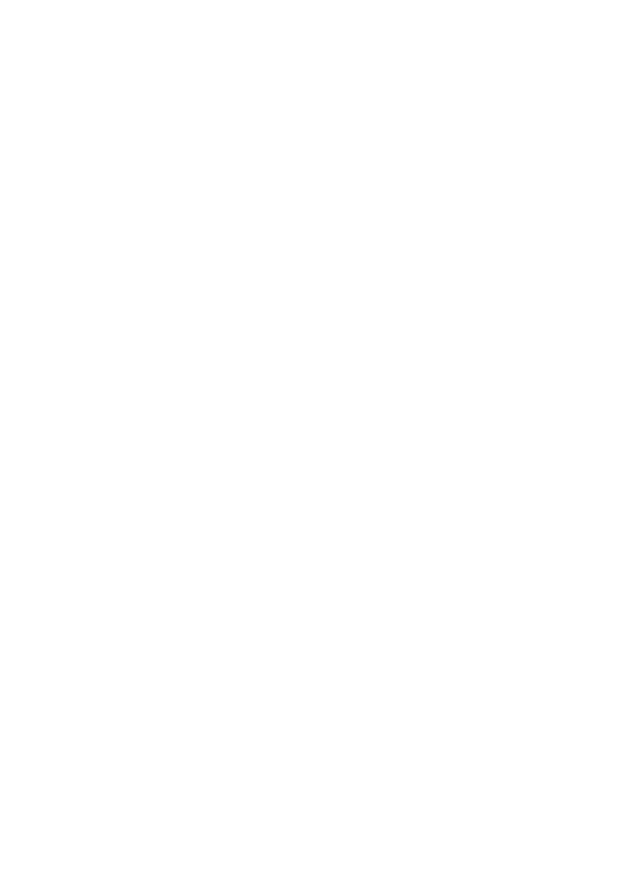
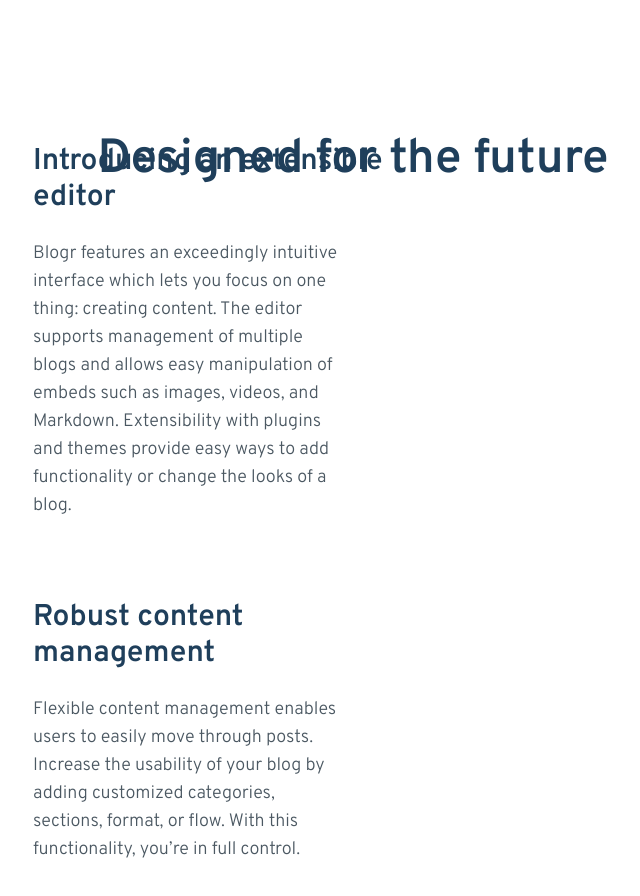
Before and after one commit to santos-pierre/blogr, a Next.js app: page / in a window 1280 px wide. Shown: the part 720-1616 px from the top of the page, without its empty margins (287-927 px from the left). Before the commit the page ends 800 px from the top, so only its background shows below. Built offline with nearby package versions, Linux system fonts and the light colour scheme.

Commit message:
Section - Designed for the future - Desktop

```diff
--- /dev/null
+++ b/components/IntroSection.tsx
@@ -0,0 +1,49 @@
+import Title from './ui/Title';
+import SubTitle from './ui/SubTitle';
+import Paragraph from './ui/Paragraph';
+
+const IntroSection = () => {
+    return (
+        <section className="relative my-44">
+            <Title center additionalStyle="">
+                Designed for the future
+            </Title>
+            <div className="flex items-center ml-80 h-[80vh]">
+                {/* Text Section */}
+                <div className="flex flex-col w-2/5 space-y-20">
+                    <div className="space-y-6">
+                        <SubTitle>Introducing an extensible editor</SubTitle>
+                        <Paragraph>
+                            Blogr features an exceedingly intuitive interface which lets you focus on one
+                            thing: creating content. The editor supports management of multiple blogs and
+                            allows easy manipulation of embeds such as images, videos, and Markdown.
+                            Extensibility with plugins and themes provide easy ways to add functionality or
+                            change the looks of a blog.
+                        </Paragraph>
+                    </div>
+                    <div className="space-y-6">
+                        <SubTitle>Robust content management</SubTitle>
+                        <Paragraph>
+                            Flexible content management enables users to easily move through posts. Increase
+                            the usability of your blog by adding customized categories, sections, format, or
+                            flow. With this functionality, you’re in full control.
+                        </Paragraph>
+                    </div>
+                </div>
+                <div className="desktop:block hidden ml-56 overflow-hidden">
+                    <div
+                        style={{
+                            width: '925px',
+                            height: '1100px',
+                            backgroundImage: "url('/assets/images/illustration-editor-desktop.svg')",
+                            backgroundRepeat: 'no-repeat',
+                            backgroundSize: '120%',
+                        }}
+                    ></div>
+                </div>
+            </div>
+        </section>
+    );
+};
+
+export default IntroSection;
--- /dev/null
+++ b/components/ui/Paragraph.tsx
@@ -0,0 +1,5 @@
+const Paragraph: React.FC = ({ children }) => {
+    return <p className="font-body text-skin-neutral-body font-light text-lg pr-[4.3rem]">{children}</p>;
+};
+
+export default Paragraph;
--- /dev/null
+++ b/components/ui/SubTitle.tsx
@@ -0,0 +1,5 @@
+const SubTitle: React.FC = ({ children }) => {
+    return <h2 className="font-body text-skin-heading font-semibold text-3xl">{children}</h2>;
+};
+
+export default SubTitle;
--- /dev/null
+++ b/components/ui/Title.tsx
@@ -0,0 +1,18 @@
+type TitleProps = {
+    center?: boolean;
+    additionalStyle?: string;
+};
+
+const Title: React.FC<TitleProps> = ({ center = false, additionalStyle = '', children }) => {
+    return (
+        <h2
+            className={`text-skin-heading font-body text-5xl font-semibold ${center ? 'text-center' : null} ${
+                additionalStyle ? additionalStyle : ''
+            }`}
+        >
+            {children}
+        </h2>
+    );
+};
+
+export default Title;
--- a/package.json
+++ b/package.json
@@ -8,7 +8,7 @@
         "type-check": "tsc"
     },
     "dependencies": {
-        "next": "latest",
+        "next": "^11.0.1",
         "react": "^17.0.1",
         "react-dom": "^17.0.1"
     },
--- a/pages/index.tsx
+++ b/pages/index.tsx
@@ -1,9 +1,11 @@
 import Header from 'components/Header';
+import IntroSection from 'components/IntroSection';
 
 const Index = () => {
     return (
         <>
             <Header />
+            <IntroSection />
         </>
     );
 };
```
Also changed, not shown: next-env.d.ts, 1 other file (tests, documents, lock files or other folders).
